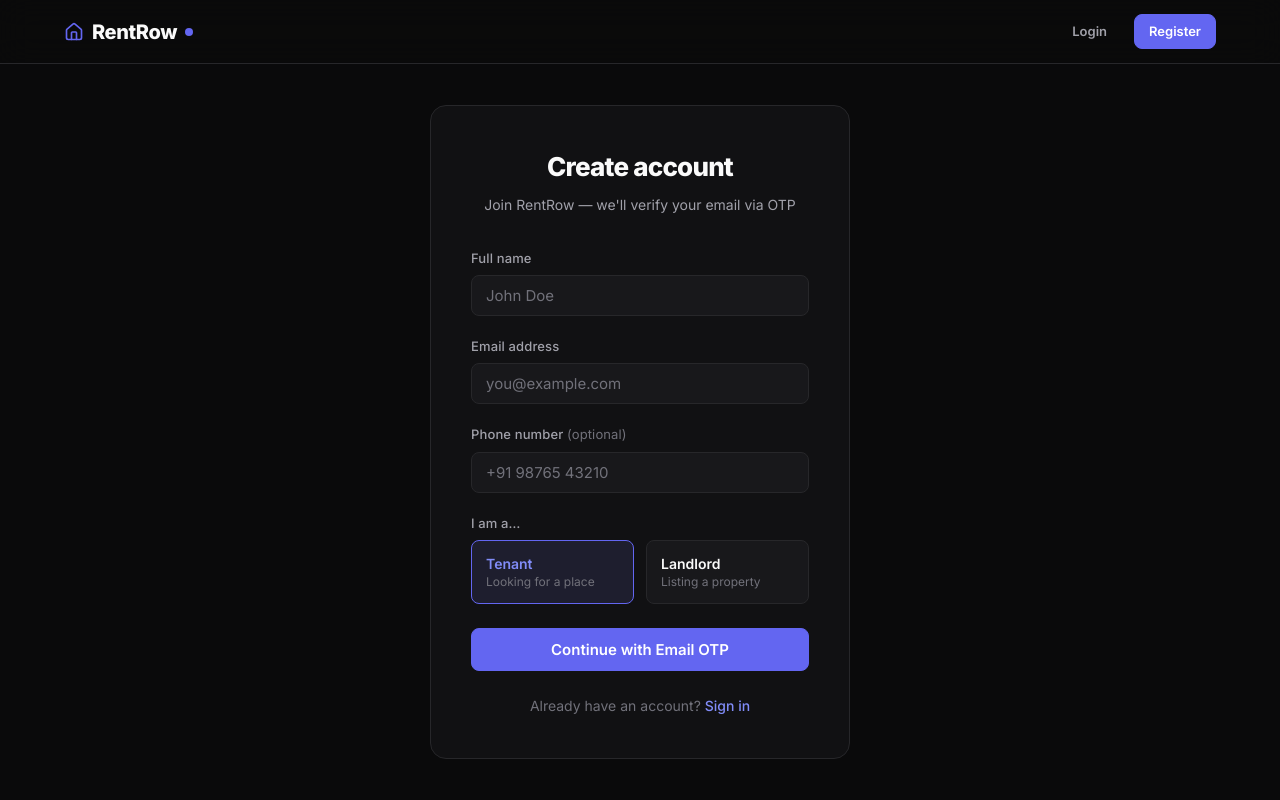
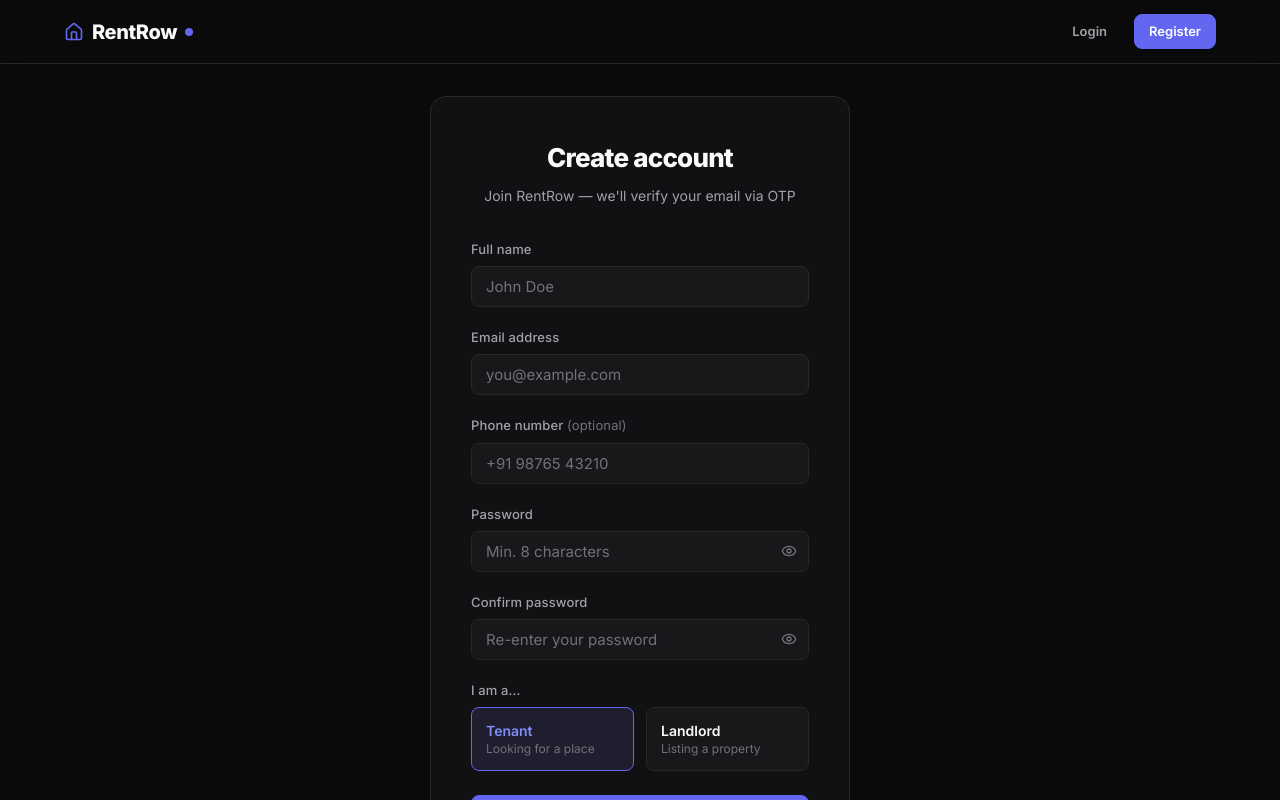
Before and after one commit to rentrow/frontend, a React app: page /register in a window 1280 px wide. Shown: the top 800 px of the page. Built offline with nearby package versions, Linux system fonts and the light colour scheme; the HTML template or start-up script is replaced by a standard one.

Commit message:
Update Register.jsx

```diff
--- a/src/pages/Register.jsx
+++ b/src/pages/Register.jsx
@@ -1,23 +1,50 @@
 import { useState } from 'react';
 import { useNavigate, Link } from 'react-router-dom';
-import { AlertCircle } from 'lucide-react';
+import { AlertCircle, Eye, EyeOff } from 'lucide-react';
 
 export default function Register() {
-  const [name,     setName]     = useState('');
-  const [email,    setEmail]    = useState('');
-  const [phone,    setPhone]    = useState('');
-  const [role,     setRole]     = useState('USER');
-  const [error,    setError]    = useState(null);
-  const [loading,  setLoading]  = useState(false);
-  const navigate   = useNavigate();
+  const [name,            setName]            = useState('');
+  const [email,           setEmail]           = useState('');
+  const [phone,           setPhone]           = useState('');
+  const [role,            setRole]            = useState('USER');
+  const [password,        setPassword]        = useState('');
+  const [confirmPassword, setConfirmPassword] = useState('');
+  const [showPassword,    setShowPassword]    = useState(false);
+  const [showConfirm,     setShowConfirm]     = useState(false);
+  const [error,           setError]           = useState(null);
+  const [loading,         setLoading]         = useState(false);
+  const navigate = useNavigate();
+
+  /* ── Password strength helper ── */
+  const getStrength = (pw) => {
+    if (!pw) return { label: '', color: 'transparent', width: '0%' };
+    const checks = [pw.length >= 8, /[A-Z]/.test(pw), /[0-9]/.test(pw), /[^A-Za-z0-9]/.test(pw)];
+    const score  = checks.filter(Boolean).length;
+    if (score <= 1) return { label: 'Weak',   color: '#ef4444', width: '25%' };
+    if (score === 2) return { label: 'Fair',   color: '#f97316', width: '50%' };
+    if (score === 3) return { label: 'Good',   color: '#eab308', width: '75%' };
+    return              { label: 'Strong', color: '#22c55e', width: '100%' };
+  };
+  const strength = getStrength(password);
 
   const handleSubmit = async (e) => {
     e.preventDefault();
+    setError(null);
+
+    if (password.length < 8) {
+      return setError('Password must be at least 8 characters.');
+    }
+    if (password !== confirmPassword) {
+      return setError('Passwords do not match.');
+    }
+
     setLoading(true);
-    setError(null);
     try {
-      // Save pending registration data (no password — OTP-only)
-      sessionStorage.setItem('rentrow_pending', JSON.stringify({ name, phone, role }));
+      // Persist registration data (including password) for the verify step
+      sessionStorage.setItem(
+        'rentrow_pending',
+        JSON.stringify({ name, phone, role, password }),
+      );
 
       const res = await fetch('https://backend-sfrm.onrender.com/api/auth/send-otp', {
         method : 'POST',
@@ -33,6 +60,14 @@ export default function Register() {
     } finally {
       setLoading(false);
     }
+  };
+
+  /* ── Shared eye-toggle style ── */
+  const eyeBtn = {
+    position: 'absolute', right: '0.75rem', top: '50%',
+    transform: 'translateY(-50%)', background: 'none',
+    border: 'none', cursor: 'pointer', color: 'var(--text-3)',
+    display: 'flex', alignItems: 'center', padding: 0,
   };
 
   return (
@@ -51,6 +86,8 @@ export default function Register() {
         )}
 
         <form onSubmit={handleSubmit}>
+
+          {/* Full name */}
           <div className="form-group">
             <label className="form-label" htmlFor="reg-name">Full name</label>
             <input
@@ -60,6 +97,7 @@ export default function Register() {
             />
           </div>
 
+          {/* Email */}
           <div className="form-group">
             <label className="form-label" htmlFor="reg-email">Email address</label>
             <input
@@ -69,8 +107,12 @@ export default function Register() {
             />
           </div>
 
+          {/* Phone */}
           <div className="form-group">
-            <label className="form-label" htmlFor="reg-phone">Phone number <span style={{ color: 'var(--text-3)', fontWeight: 400 }}>(optional)</span></label>
+            <label className="form-label" htmlFor="reg-phone">
+              Phone number{' '}
+              <span style={{ color: 'var(--text-3)', fontWeight: 400 }}>(optional)</span>
+            </label>
             <input
               id="reg-phone" type="tel" className="form-input"
               placeholder="+91 98765 43210"
@@ -78,6 +120,75 @@ export default function Register() {
             />
           </div>
 
+          {/* Password */}
+          <div className="form-group">
+            <label className="form-label" htmlFor="reg-password">Password</label>
+            <div style={{ position: 'relative' }}>
+              <input
+                id="reg-password"
+                type={showPassword ? 'text' : 'password'}
+                className="form-input"
+                placeholder="Min. 8 characters"
+                value={password}
+                onChange={e => setPassword(e.target.value)}
+                required
+                style={{ paddingRight: '2.5rem' }}
+              />
+              <button type="button" style={eyeBtn} onClick={() => setShowPassword(v => !v)}>
+                {showPassword ? <EyeOff size={16} /> : <Eye size={16} />}
+              </button>
+            </div>
+
+            {/* Strength bar */}
+            {password && (
+              <div style={{ marginTop: '0.5rem' }}>
+                <div style={{
+                  height: '4px', borderRadius: '99px',
+                  background: 'var(--border)', overflow: 'hidden',
+                }}>
+                  <div style={{
+                    height: '100%', width: strength.width,
+                    background: strength.color,
+                    transition: 'width 0.3s, background 0.3s',
+                  }} />
+                </div>
+                <span style={{ fontSize: '0.75rem', color: strength.color, marginTop: '0.25rem', display: 'block' }}>
+                  {strength.label}
+                </span>
+              </div>
+            )}
+          </div>
+
+          {/* Confirm password */}
+          <div className="form-group">
+            <label className="form-label" htmlFor="reg-confirm">Confirm password</label>
+            <div style={{ position: 'relative' }}>
+              <input
+                id="reg-confirm"
+                type={showConfirm ? 'text' : 'password'}
+                className="form-input"
+                placeholder="Re-enter your password"
+                value={confirmPassword}
+                onChange={e => setConfirmPassword(e.target.value)}
+                required
+                style={{
+                  paddingRight: '2.5rem',
+                  borderColor: confirmPassword && confirmPassword !== password
+                    ? '#ef4444' : undefined,
+                }}
+              />
+              <button type="button" style={eyeBtn} onClick={() => setShowConfirm(v => !v)}>
+                {showConfirm ? <EyeOff size={16} /> : <Eye size={16} />}
+              </button>
+            </div>
+            {confirmPassword && confirmPassword !== password && (
+              <span style={{ fontSize: '0.75rem', color: '#ef4444', marginTop: '0.25rem', display: 'block' }}>
+                Passwords don't match
+              </span>
+            )}
+          </div>
+
+          {/* Role selector */}
           <div className="form-group" style={{ marginBottom: '1.5rem' }}>
             <label className="form-label">I am a…</label>
             <div style={{ display: 'grid', gridTemplateColumns: '1fr 1fr', gap: '0.75rem' }}>
@@ -94,8 +205,12 @@ export default function Register() {
                     cursor: 'pointer', textAlign: 'left', transition: 'all 0.15s',
                   }}
                 >
-                  <div style={{ fontWeight: 600, fontSize: '0.875rem', color: role === val ? 'var(--primary-hover)' : 'var(--text-1)' }}>{label}</div>
-                  <div style={{ fontSize: '0.75rem', color: 'var(--text-3)', marginTop: '0.125rem' }}>{desc}</div>
+                  <div style={{ fontWeight: 600, fontSize: '0.875rem', color: role === val ? 'var(--primary-hover)' : 'var(--text-1)' }}>
+                    {label}
+                  </div>
+                  <div style={{ fontSize: '0.75rem', color: 'var(--text-3)', marginTop: '0.125rem' }}>
+                    {desc}
+                  </div>
                 </button>
               ))}
             </div>
```
